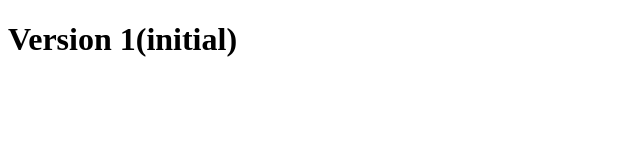
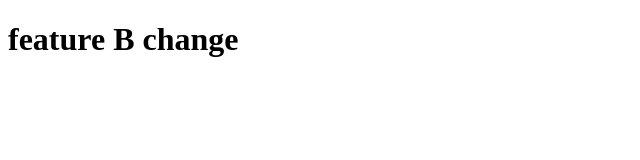
Before and after one commit to shethuram/Git, a plain HTML site: page Task-04/index.html in a window 1280 px wide. Shown: the whole page, without its empty margins (0-640 px from the left). Drawn offline with Linux system fonts and the light colour scheme.

Commit message:
HTML-04 : Feature B change

```diff
--- a/Task-04/index.html
+++ b/Task-04/index.html
@@ -4,6 +4,6 @@
   <title>Git Undo Demo</title>
 </head>
 <body>
-  <h1>Version 1(initial)</h1>
+  <h1>feature B change</h1>
 </body>
 </html>
```
